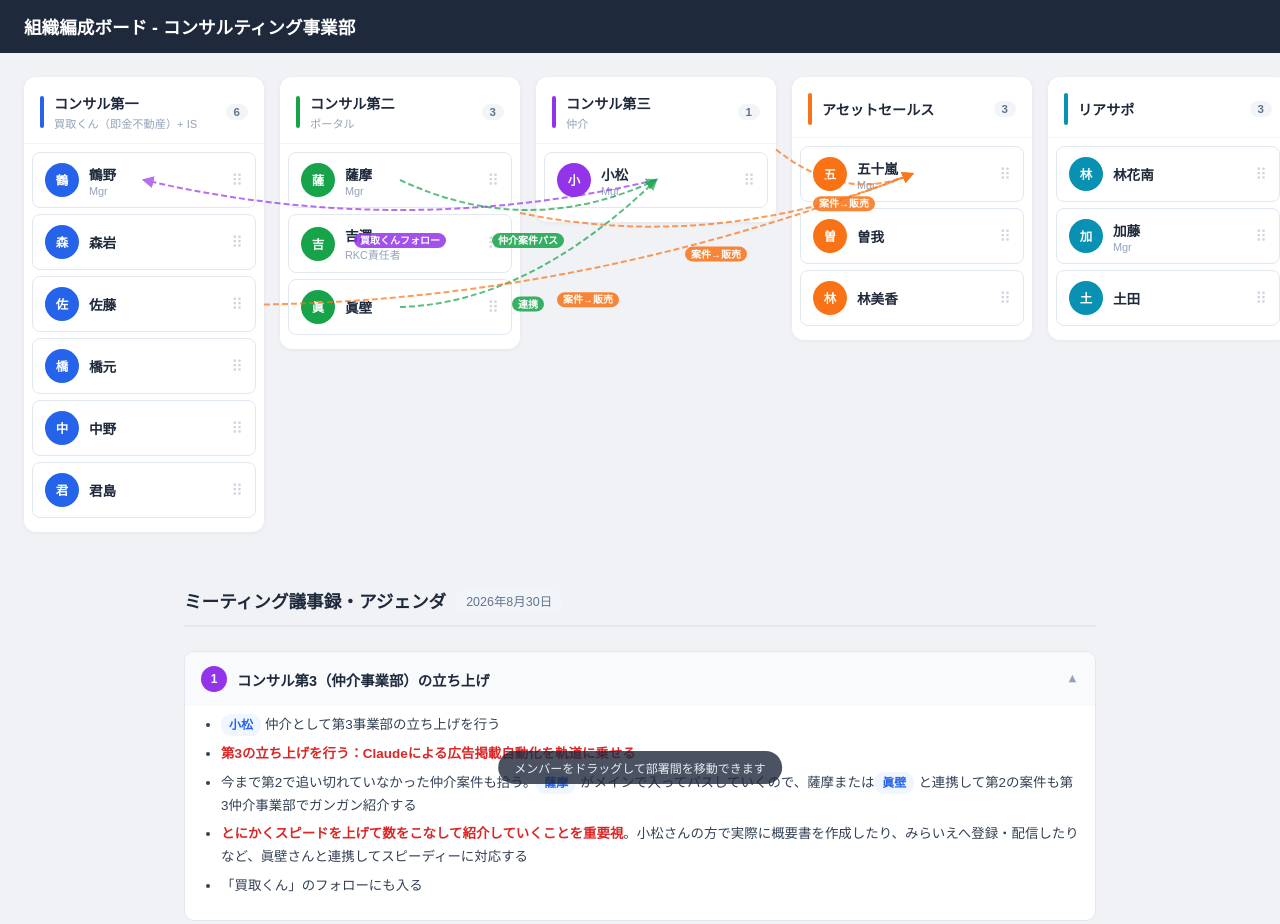
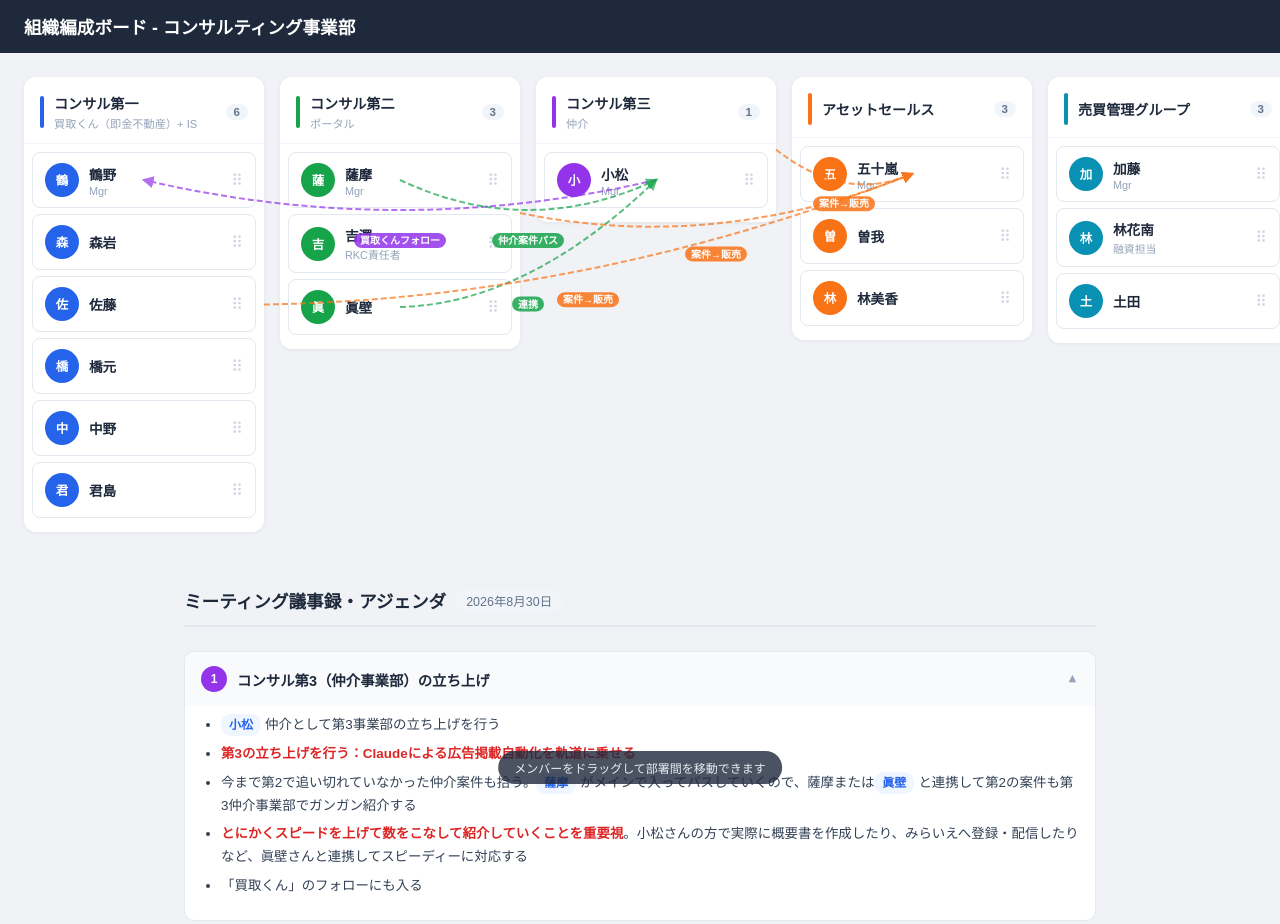
Before and after one commit to satsuma-wq/seat-planner, a website: page index.html in a window 1280 px wide. Shown: the top 924 px of the page. Drawn offline with Linux system fonts and the light colour scheme.

Commit message:
update: リアサポ→売買管理グループ、加藤Mgr先頭、林花南に融資担当追加

```diff
--- a/index.html
+++ b/index.html
@@ -446,7 +446,7 @@ const DEPARTMENTS = [
   { id: 'consul2', name: 'コンサル第二',     color: '#16a34a', sub: 'ポータル' },
   { id: 'consul3', name: 'コンサル第三',     color: '#9333ea', sub: '仲介' },
   { id: 'asset',   name: 'アセットセールス', color: '#f97316', sub: '' },
-  { id: 'baibai',  name: 'リアサポ',         color: '#0891b2', sub: '' },
+  { id: 'baibai',  name: '売買管理グループ',   color: '#0891b2', sub: '' },
 ];
 
 // スクリーンショットの配置を反映
@@ -468,14 +468,14 @@ const INITIAL_MEMBERS = [
 
   { id: 'komatsu',       name: '小松',    role: 'Mgr',      dept: 'consul3' },
 
-  { id: 'hayashi_kanan', name: '林花南',  role: '',          dept: 'baibai' },
   { id: 'kato',          name: '加藤',    role: 'Mgr',      dept: 'baibai' },
+  { id: 'hayashi_kanan', name: '林花南',  role: '融資担当',    dept: 'baibai' },
   { id: 'tsuchida',      name: '土田',    role: '',          dept: 'baibai' },
 ];
 
 // localStorageから復元、なければ初期値（バージョンが変わったらリセット）
 const STORAGE_KEY = 'seat-planner-state';
-const DATA_VERSION = 4;
+const DATA_VERSION = 5;
 let members = loadState() || JSON.parse(JSON.stringify(INITIAL_MEMBERS));
 let dragMemberId = null;
 
```
